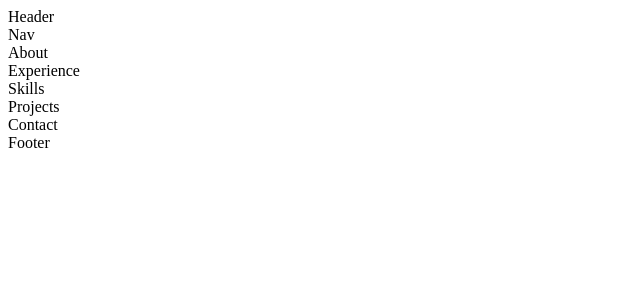
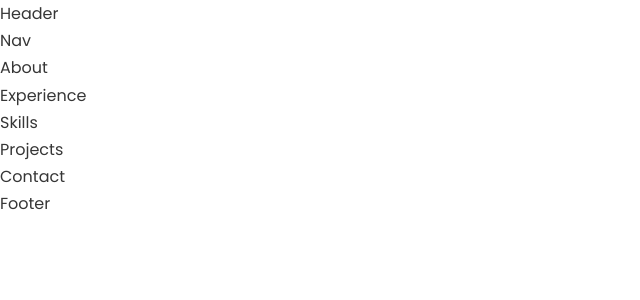
Before and after one commit to hauzhengyi/React-Portfolio, a React (Vite) app: page / in a window 1280 px wide. Shown: the top 300 px of the page, without its empty margins (0-640 px from the left). Built offline with nearby package versions, Linux system fonts and the light colour scheme.

Commit message:
1 binaries uploaded

```diff
--- a/src/App.css
+++ b/src/App.css
@@ -0,0 +1,56 @@
+@import url('https://fonts.googleapis.com/css2?family=Poppins:ital,wght@0,300;0,400;0,500;0,600;1,300;1,400;1,600&display=swap');
+
+* {
+  margin: 0;
+  padding: 0;
+  border: 0;
+  outline: 0;
+  box-sizing: border-box;
+  list-style: none;
+  text-decoration: none;
+}
+
+html {
+  scroll-behavior: smooth;
+}
+
+::-webkit-scrollbar {
+  display: none;
+}
+
+:root {
+  --color-text: #363636;
+  --color-primary: #ffffff;
+  --color-secondary: #9d9dff;
+  --color-secondary-alt: #9dceff;
+  --color-accent: #4b4bff;
+  --color-accent-alt: #4baeff;
+  --color-shadow: rgb(64, 64, 64, 0.4);
+  --color-inactive: rgb(64, 64, 64, 0.4);
+
+  --container-width-lg: 75%;
+  --container-width-md: 86%;
+  --container-width-sm: 90%;
+}
+
+[data-theme='dark'] {
+  --color-text: #363636;
+  --color-primary: #ffffff;
+  --color-secondary: #9d9dff;
+  --color-secondary-alt: #9dceff;
+  --color-accent: #4b4bff;
+  --color-accent-alt: #4baeff;
+  --color-shadow: rgb(64, 64, 64, 0.4);
+  --color-inactive: rgb(64, 64, 64, 0.4);
+
+  --container-width-lg: 75%;
+  --container-width-md: 86%;
+  --container-width-sm: 90%;
+}
+
+body {
+  font-family: 'Poppins', sans-serif;
+  background: var(--color-primary);
+  color: var(--color-text);
+  line-height: 1.7;
+}
--- a/src/index.css
+++ /dev/null
@@ -1,37 +0,0 @@
-@import url('https://fonts.googleapis.com/css2?family=Poppins:ital,wght@0,300;0,400;0,500;0,600;1,300;1,400;1,600&display=swap');
-
-* {
-  margin: 0;
-  padding: 0;
-  border: 0;
-  outline: 0;
-  box-sizing: border-box;
-  list-style: none;
-  text-decoration: none;
-}
-
-:root {
-  --color-primary: rgb(236, 243, 255);
-  --color-secondary: #9d9dff;
-  --color-secondary-alt: #9dceff;
-  --color-accent: #4b4bff;
-  --color-accent-alt: #4baeff;
-  --color-shadow: rgb(64, 64, 64, 0.4);
-  --color-inactive: rgb(64, 64, 64, 0.4);
-
-  --container-width-lg: 75%;
-  --container-width-md: 86%;
-  --container-width-sm: 90%;
-}
-
-html {
-  scroll-behavior: smooth;
-}
-
-::-webkit-scrollbar {
-  display: none;
-}
-
-body {
-  font-family: 'Poppins', sans-serif;
-}
```
Also changed, not shown: denim.webp (added).
